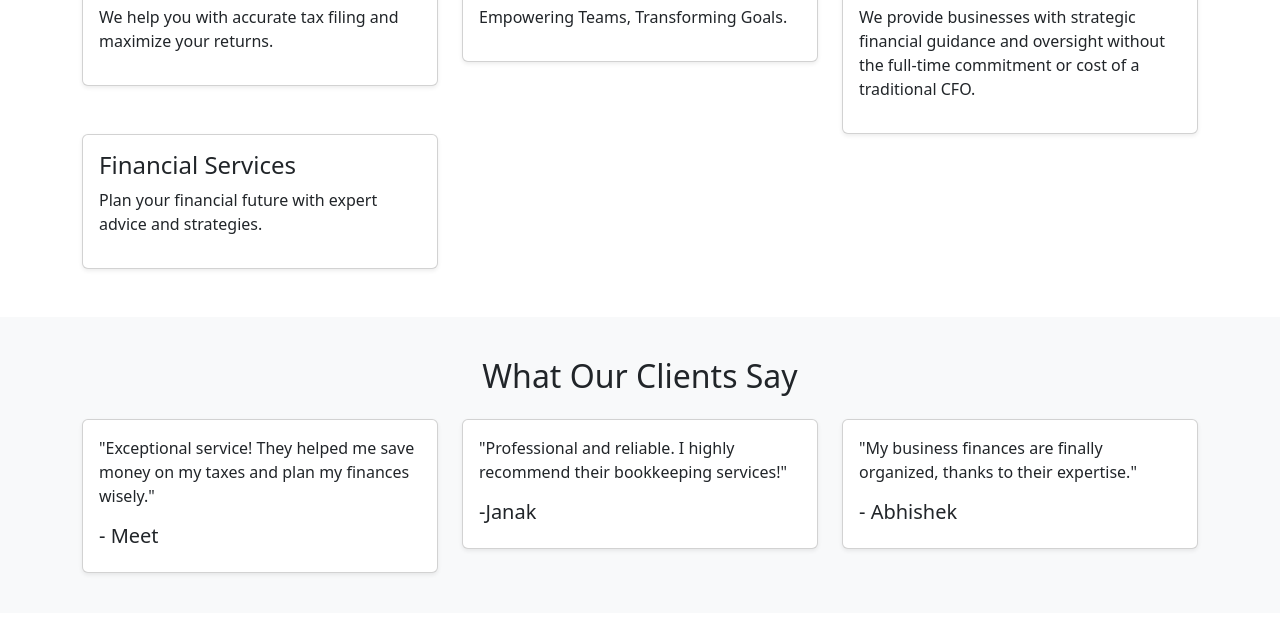
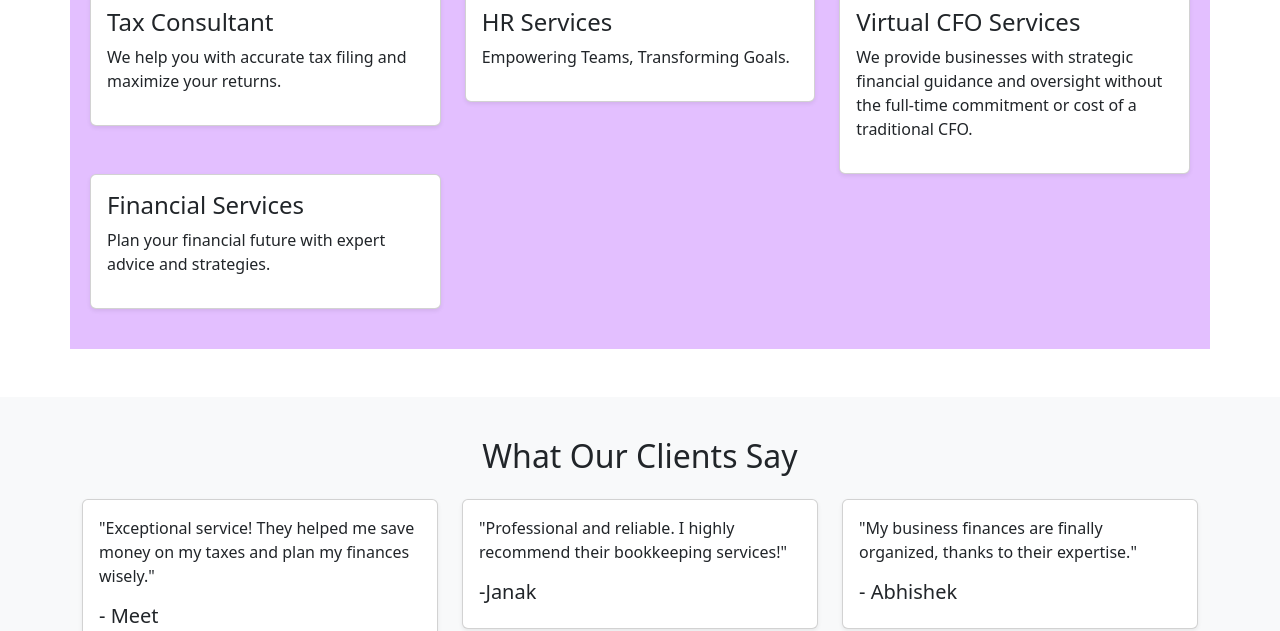
Before and after one commit to dhavalrawal/consultant_website, a plain HTML site: page index.html in a window 1280 px wide. Shown: the part 469-1100 px from the top of the page. Drawn offline with nearby package versions, Linux system fonts and the light colour scheme.

Commit message:
Services background change

```diff
--- a/index.html
+++ b/index.html
@@ -11,6 +11,10 @@
             color: black;
             text-align: center;
             padding: 60px 20px;
+        }
+        #services {
+            background: #e3bfff;
+            padding: 40px 20px;
         }
         .service-card, .testimonial-card {
             transition: 0.3s;
```
